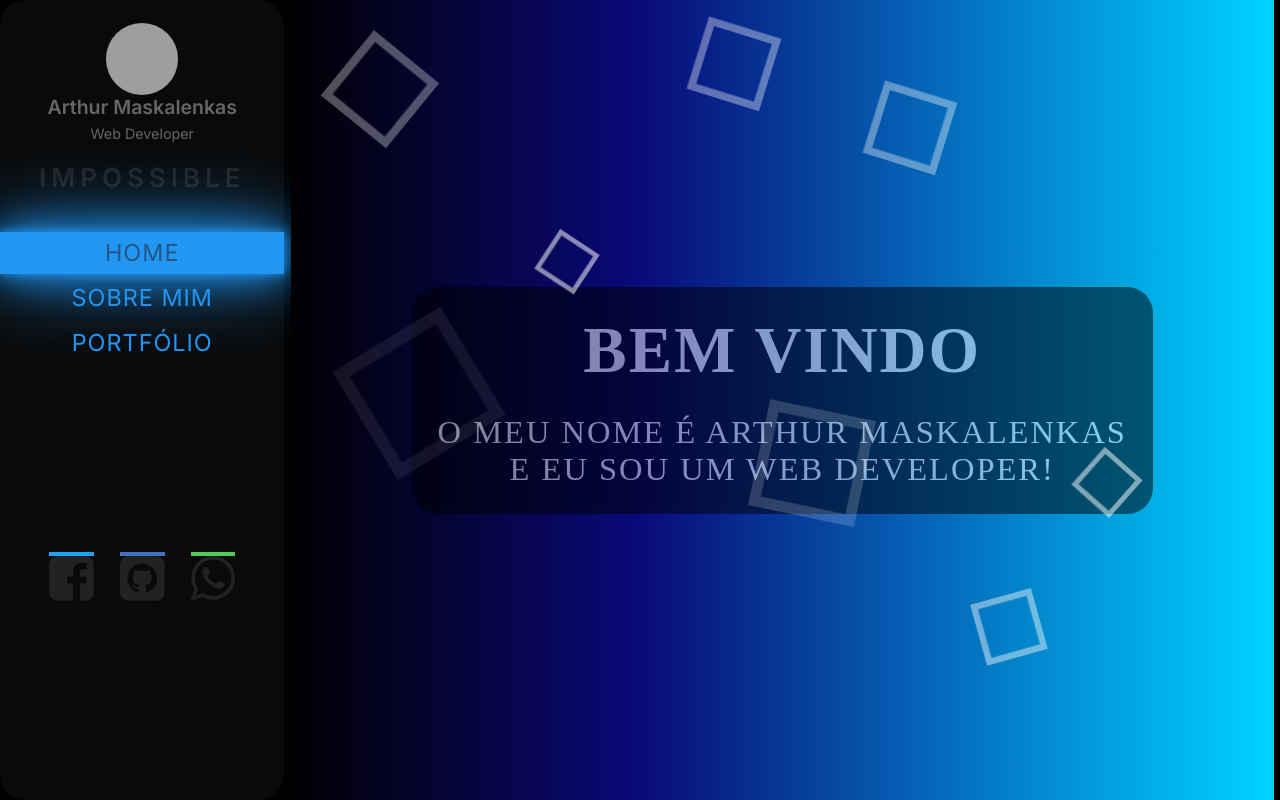
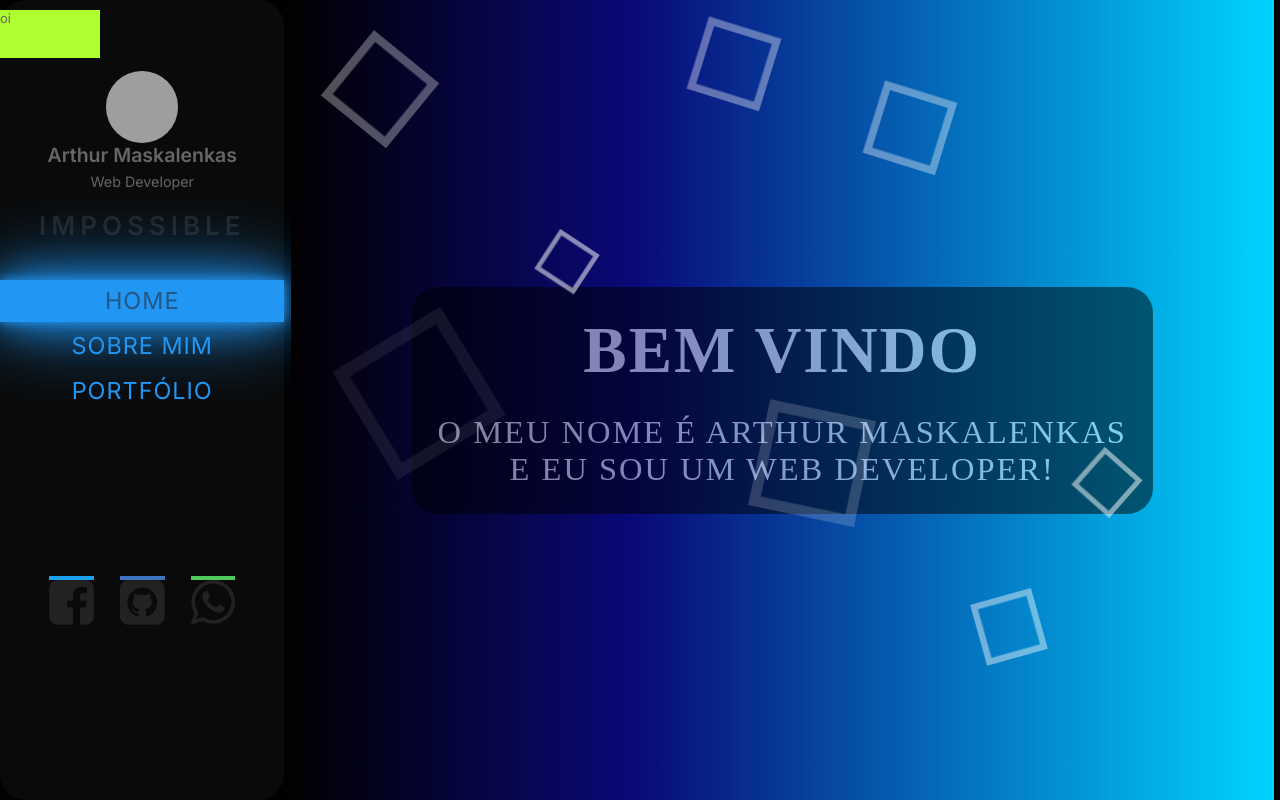
Before and after one commit to maskalenkas/Curriculo, a React (Create React App) app: page / in a window 1280 px wide. Built offline with nearby package versions, Linux system fonts and the light colour scheme; grey boxes are pictures that could not be loaded.

Commit message:
tudo de volta ao normal

```diff
--- a/src/pages/App.jsx
+++ b/src/pages/App.jsx
@@ -34,10 +34,10 @@ function App() {
             <Hamburguer />
           ) : (
             <>
+              <Hamburguer />
               <Profile />
               <Menu />
               <IconsSocialMedia />
-              {isCelular && <Hamburguer />}
             </>
           )}
         </aside>
--- a/src/styles/components/Hamburguer.css
+++ b/src/styles/components/Hamburguer.css
@@ -1,5 +1,5 @@
 .hamburguerContainer {
   height: 100px;
-  width: 50%;
+  width: 100px;
   background: greenyellow;
 }
--- a/src/styles/pages/App.css
+++ b/src/styles/pages/App.css
@@ -4,7 +4,7 @@
 
 }
 
-.container > .menuIsOn {
+.container > aside {
   /* Fazendo o menu esquerdo fixo */
   position: sticky;
   top: 0;
@@ -20,12 +20,6 @@
   grid-column: 1;
 }
 
-.container > .menuIsOff {
-  position: absolute;
-  top: 0;
-  left: 0;
-}
-
 .container > main {
   grid-column: 2;
 }
```
